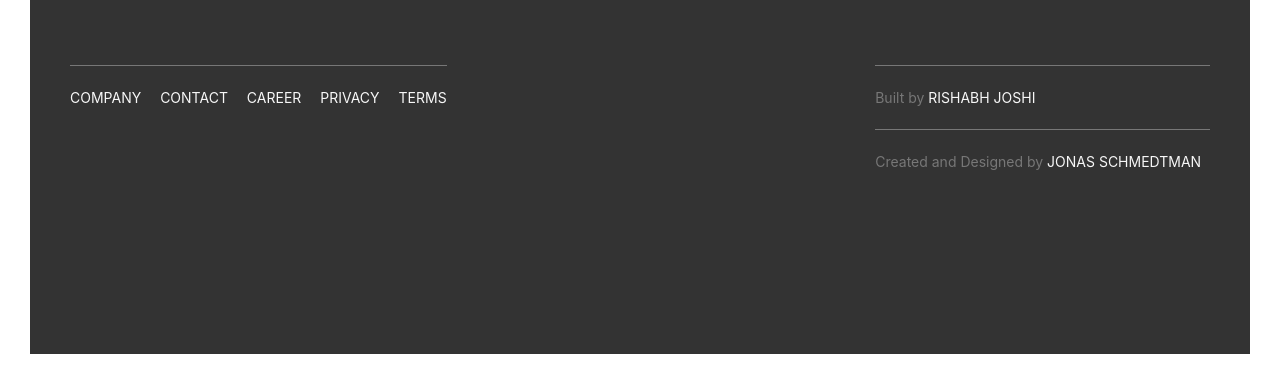
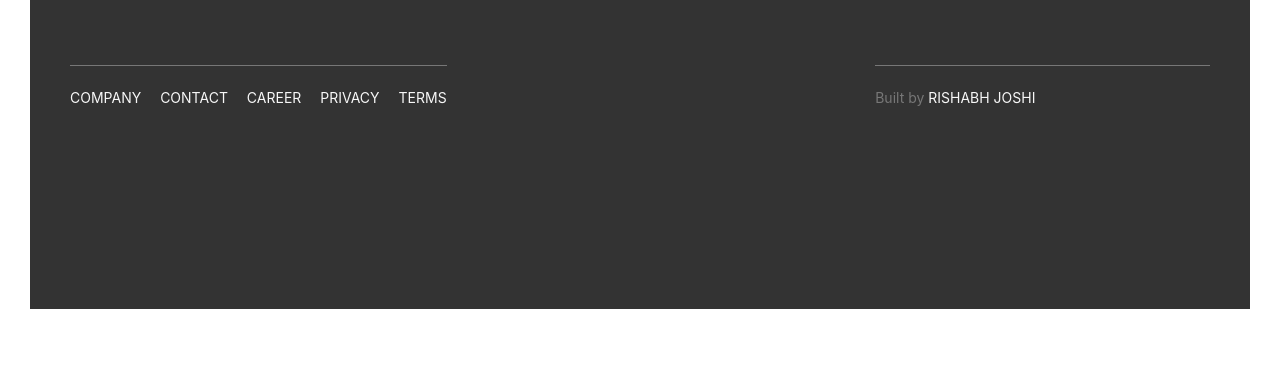
Before and after one commit to joshir16/Natours, a website: page index.html in a window 1280 px wide. Shown: the part 6191-6575 px from the top of the page. After the commit the page ends 6530 px from the top, so only its background shows below. Drawn offline with Linux system fonts and the light colour scheme.

Commit message:
First commit

```diff
--- a/index.html
+++ b/index.html
@@ -418,9 +418,6 @@
                 <p class="footer_copyright">
                     Built by <a href="#" class="footer_link">Rishabh Joshi</a>
                 </p>
-                <p class="footer_copyright">
-                    Created and Designed by <a href="#" class="footer_link">Jonas Schmedtman</a>
-                </p>
             </div>
         </div>
     </footer>
```
